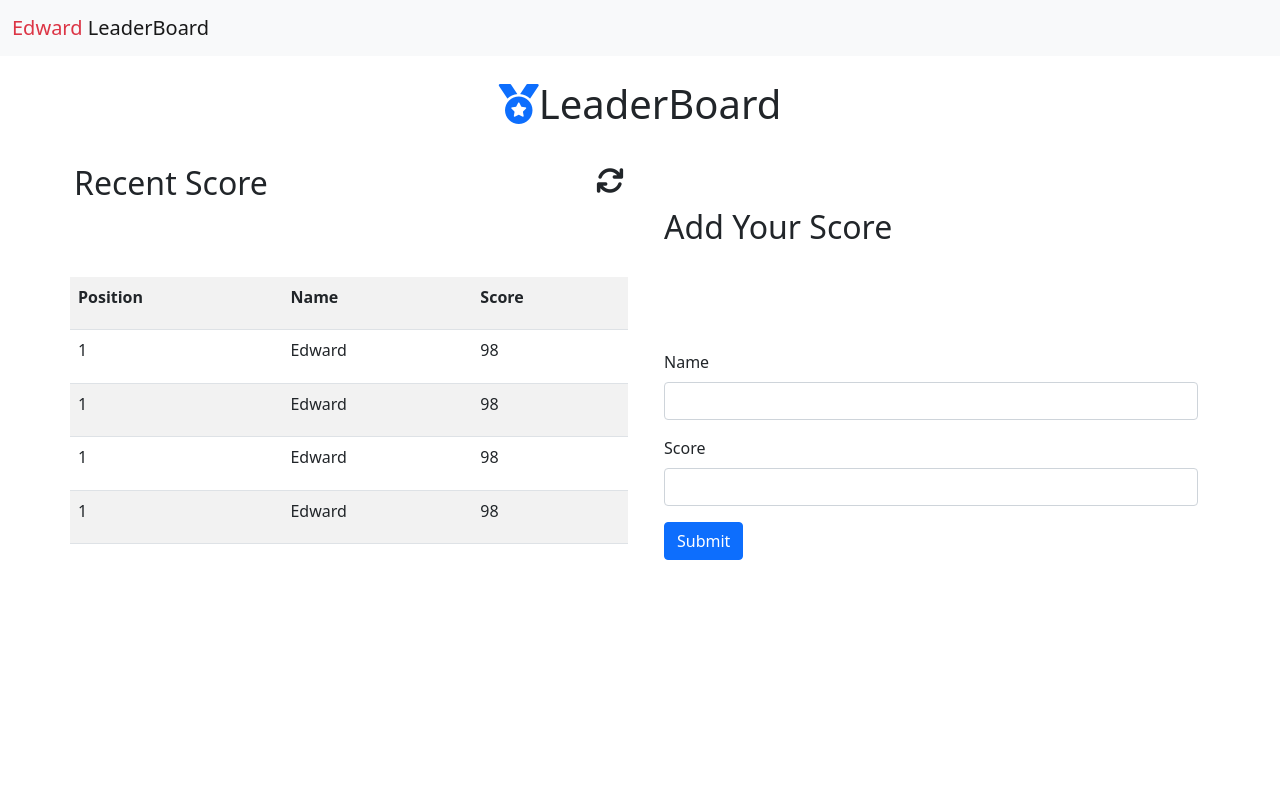
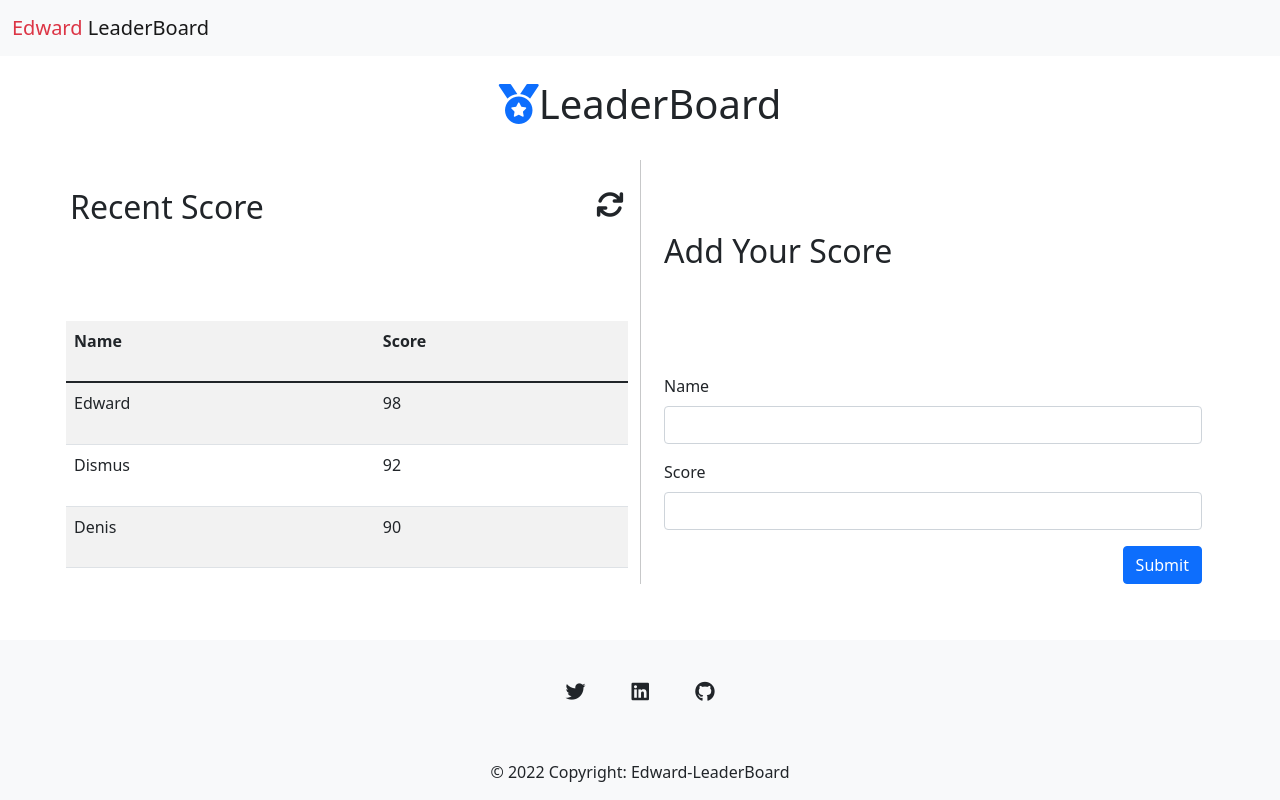
Before and after one commit to odhiambo-ed/Learderboard-White3d, a website built with webpack: page src/index.html in a window 1280 px wide. Built offline with nearby package versions, Linux system fonts and the light colour scheme.

Commit message:
Add Linters

```diff
--- a/postcss.config.js
+++ b/postcss.config.js
@@ -1,5 +1,5 @@
 module.exports = {
   // Add you postcss configuration here
   // Learn more about it at https://github.com/webpack-contrib/postcss-loader#config-files
-  plugins: [["autoprefixer"]],
+  plugins: [['autoprefixer']],
 };
--- a/src/index.html
+++ b/src/index.html
@@ -1,5 +1,6 @@
 <!DOCTYPE html>
 <html lang="en">
+
 <head>
     <meta charset="UTF-8">
     <meta http-equiv="X-UA-Compatible" content="IE=edge">
@@ -7,6 +8,7 @@
     <title>Document</title>
     <link rel="stylesheet" href="https://cdnjs.cloudflare.com/ajax/libs/font-awesome/6.1.1/css/all.min.css">
 </head>
+
 <body>
     <header>
         <nav class="navbar navbar-light bg-light">
@@ -23,7 +25,7 @@
         <div class="container">
             <h1 class="pt-4 text-center"><i class="fa-solid fa-medal text-primary"></i>LeaderBoard</h1>
         </div>
-        <div class="container d-flex flex-row justify-content-between">
+        <div class="container d-flex flex-row justify-content-between mt-4 p-2">
             <div class="row col-lg-6 mt-4">
                 <div class="p-1 d-flex flex-row justify-content-between">
                     <h2>Recent Score</h2>
@@ -31,32 +33,21 @@
                 </div>
                 <table class="table table-striped">
                     <tr>
-                        <th>Position</th>
+                        <!-- <th>Position</th> -->
                         <th>Name</th>
                         <th>Score</th>
                     </tr>
-                    <tr>
-                        <td>1</td>
-                        <td>Edward</td>
-                        <td>98</td>
-                    </tr>
-                    <tr>
-                        <td>1</td>
-                        <td>Edward</td>
-                        <td>98</td>
-                    </tr>
-                    <tr>
-                        <td>1</td>
-                        <td>Edward</td>
-                        <td>98</td>
-                    </tr>
-                    <tr>
-                        <td>1</td>
-                        <td>Edward</td>
-                        <td>98</td>
-                    </tr>
+                    <tbody id="table-body">
+                        <!-- <tr>
+                            <td>1</td>
+                            <td>Edward</td>
+                            <td>98</td>
+                        </tr>-->
+
+                    </tbody>
                 </table>
             </div>
+            <div class="vr"></div>
             <div class="row col-lg-6 mt-5">
                 <div class="mt-4">
                     <h2>Add Your Score</h2>
@@ -64,16 +55,48 @@
                 <form class="mt-5 pt-5">
                     <div class="mb-3">
                         <label for="lb-name" class="form-label">Name</label>
-                        <input type="text" class="form-control" id="lb-name" aria-describedby="name">
+                        <input type="text" class="form-control" id="lb-name">
                     </div>
                     <div class="mb-3">
                         <label for="lb-score" class="form-label">Score</label>
                         <input type="text" class="form-control" id="lb-score">
                     </div>
-                    <button type="submit" class="btn btn-primary">Submit</button>
+                    <button type="submit" class="btn btn-primary float-end">Submit</button>
                 </form>
             </div>
         </div>
     </main>
+
+    <footer id="contact" class="text-center mt-5 bg-light">
+        <!-- Grid container -->
+        <div class="container pt-4">
+            <!-- Section: Social media -->
+            <section class="mb-4">
+
+                <!-- Twitter -->
+                <a class="btn btn-link btn-floating btn-lg text-dark m-1" href="https://twitter.com/odhiambo_ed"
+                    role="button" data-mdb-ripple-color="dark"><i class="fab fa-twitter"></i></a>
+
+                <!-- Linkedin -->
+                <a class="btn btn-link btn-floating btn-lg text-dark m-1"
+                    href="https://www.linkedin.com/in/edward-odhiambo-6a462a21b/" role="button"
+                    data-mdb-ripple-color="dark"><i class="fab fa-linkedin"></i></a>
+                <!-- Github -->
+                <a class="btn btn-link btn-floating btn-lg text-dark m-1" href="https://github.com/white3d"
+                    role="button" data-mdb-ripple-color="dark"><i class="fab fa-github"></i></a>
+            </section>
+            <!-- Section: Social media -->
+        </div>
+        <!-- Grid container -->
+
+        <!-- Copyright -->
+        <div class="text-center text-dark p-3 copyright">
+            © 2022 Copyright:
+            <a class="text-dark text-decoration-none" href="http://odhiambo.edward.com/">Edward-LeaderBoard</a>
+        </div>
+        <!-- Copyright -->
+    </footer>
+
 </body>
+
 </html>
--- a/src/index.js
+++ b/src/index.js
@@ -1,2 +1,5 @@
 import 'bootstrap';
 import './scss/index.scss';
+import displayScoreArr from './js/displayLB.js';
+
+displayScoreArr();
--- /dev/null
+++ b/src/js/displayLB.js
@@ -0,0 +1,36 @@
+const scoreArr = [
+  {
+    name: 'Edward',
+    score: 98,
+  },
+  {
+    name: 'Dismus',
+    score: 92,
+  },
+  {
+    name: 'Denis',
+    score: 90,
+  },
+];
+
+const tableData = (item) => {
+  const tableBD = document.querySelector('#table-body');
+  const tableRow = document.createElement('tr');
+  const tableTD1 = document.createElement('td');
+  const tableTD2 = document.createElement('td');
+
+  tableTD1.innerHTML = item.name;
+  tableTD2.innerHTML = item.score;
+
+  tableRow.appendChild(tableTD1);
+  tableRow.appendChild(tableTD2);
+
+  tableBD.appendChild(tableRow);
+};
+
+const displayScoreArr = () => {
+  scoreArr.forEach((item) => {
+    tableData(item);
+  });
+};
+export default displayScoreArr();
--- a/webpack.config.js
+++ b/webpack.config.js
@@ -1,26 +1,26 @@
 // Generated using webpack-cli https://github.com/webpack/webpack-cli
 
-const path = require("path");
-const HtmlWebpackPlugin = require("html-webpack-plugin");
-const MiniCssExtractPlugin = require("mini-css-extract-plugin");
-const WorkboxWebpackPlugin = require("workbox-webpack-plugin");
+const path = require('path');
+const HtmlWebpackPlugin = require('html-webpack-plugin');
+const MiniCssExtractPlugin = require('mini-css-extract-plugin');
+const WorkboxWebpackPlugin = require('workbox-webpack-plugin');
 
-const isProduction = process.env.NODE_ENV == "production";
+const isProduction = process.env.NODE_ENV === 'production';
 
 const stylesHandler = MiniCssExtractPlugin.loader;
 
 const config = {
-  entry: "./src/index.js",
+  entry: './src/index.js',
   output: {
-    path: path.resolve(__dirname, "dist"),
+    path: path.resolve(__dirname, 'dist'),
   },
   devServer: {
     open: true,
-    host: "localhost",
+    host: 'localhost',
   },
   plugins: [
     new HtmlWebpackPlugin({
-      template: "./src/index.html",
+      template: './src/index.html',
     }),
 
     new MiniCssExtractPlugin(),
@@ -32,19 +32,19 @@ const config = {
     rules: [
       {
         test: /\.(js|jsx)$/i,
-        loader: "babel-loader",
+        loader: 'babel-loader',
       },
       {
         test: /\.s[ac]ss$/i,
-        use: [stylesHandler, "css-loader", "postcss-loader", "sass-loader"],
+        use: [stylesHandler, 'css-loader', 'postcss-loader', 'sass-loader'],
       },
       {
         test: /\.css$/i,
-        use: [stylesHandler, "css-loader", "postcss-loader"],
+        use: [stylesHandler, 'css-loader', 'postcss-loader'],
       },
       {
         test: /\.(eot|svg|ttf|woff|woff2|png|jpg|gif)$/i,
-        type: "asset",
+        type: 'asset',
       },
 
       // Add your rules for custom modules here
@@ -55,11 +55,11 @@ const config = {
 
 module.exports = () => {
   if (isProduction) {
-    config.mode = "production";
+    config.mode = 'production';
 
     config.plugins.push(new WorkboxWebpackPlugin.GenerateSW());
   } else {
-    config.mode = "development";
+    config.mode = 'development';
   }
   return config;
 };
```
Also changed, not shown: package.json (+9 -0 lines), .eslintrc.json (added), .github/workflows/linters.yml (added), .stylelintrc.json (added), src/scss/index.scss (line endings or trailing spaces), 2 other files.
